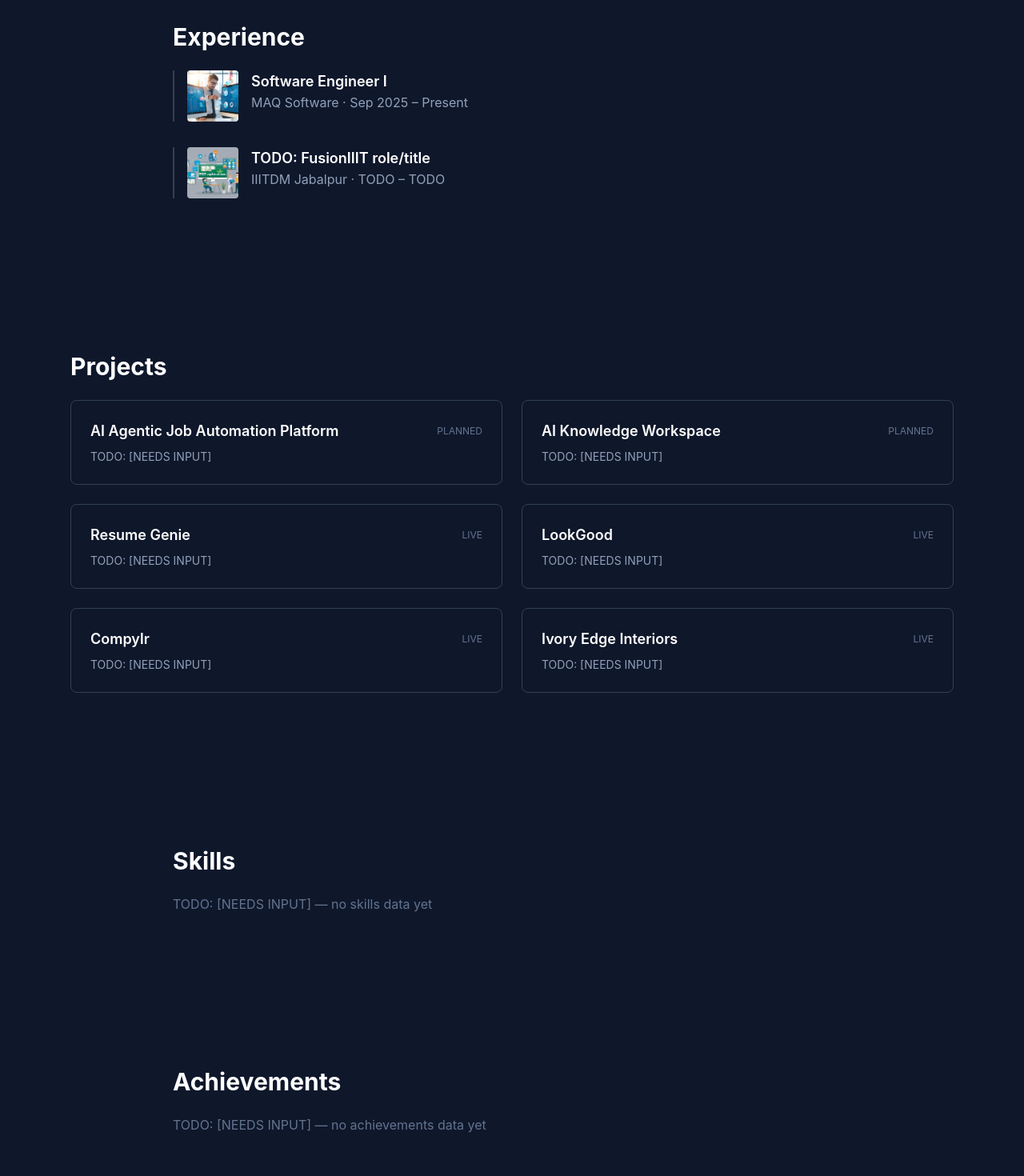
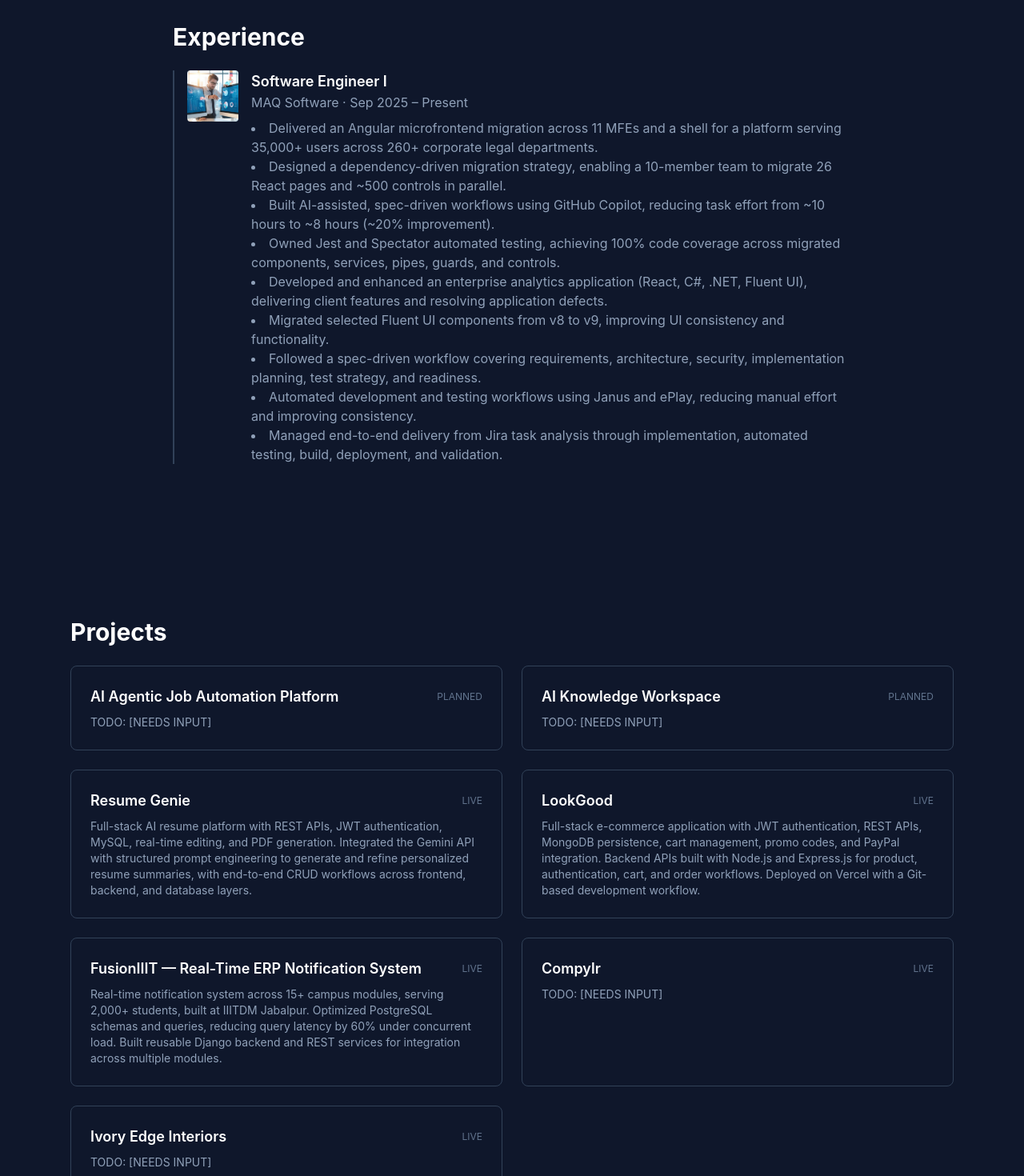
Before and after one commit to afsheen1604/my-portfolio, a React (Vite) app: page / in a window 1280 px wide. Shown: the part 1330-2800 px from the top of the page at 80% size. Built offline with nearby package versions, Linux system fonts and the light colour scheme.

Commit message:
feat: populate data files with real resume content

```diff
--- a/src/components/sections/Contact.tsx
+++ b/src/components/sections/Contact.tsx
@@ -2,9 +2,16 @@
   return (
     <section id="contact" className="py-24 px-6 max-w-4xl mx-auto text-center">
       <h2 className="text-3xl font-bold text-white mb-6">Contact</h2>
-      <p className="text-slate-400">
-        {/* TODO: [NEEDS INPUT] — email, LinkedIn, GitHub links */}
-      </p>
+      <div className="flex flex-col items-center gap-2 text-slate-400">
+        <a
+          href="mailto:shaiknidaafsheen@gmail.com"
+          className="hover:text-white transition-colors"
+        >
+          shaiknidaafsheen@gmail.com
+        </a>
+        <span>+91 9296109205</span>
+        {/* TODO: [NEEDS INPUT] — real LinkedIn and GitHub profile URLs */}
+      </div>
     </section>
   );
 }
--- a/src/components/sections/Home.tsx
+++ b/src/components/sections/Home.tsx
@@ -13,8 +13,7 @@
       />
       <div className="text-center">
         <h1 className="text-5xl font-bold text-white mb-4">
-          {/* TODO: [NEEDS INPUT] — your name */}
-          Your Name
+          Shaik Nida Afsheen
         </h1>
         <p className="text-xl text-slate-400">
           Software Engineer — AI & Agentic Systems • Full Stack • Frontend
--- a/src/data/achievements.ts
+++ b/src/data/achievements.ts
@@ -1,5 +1,17 @@
 import type { AchievementItem } from "../types"
 
 export const achievements: AchievementItem[] = [
-  // TODO: [NEEDS INPUT] — populate real achievements
+  {
+    title: "Google Girl Hackathon 2023 — Semi-Finalist",
+    description: "Top 2.5% out of 26,000+ participants nationwide.",
+  },
+  {
+    title: "Competitive Programming",
+    description:
+      "1,000+ problems solved across platforms — LeetCode (1638 rating), Codeforces (957), CodeChef (2★).",
+  },
+  {
+    title: "GATE 2025",
+    description: "AIR 6777 in Computer Science & Engineering.",
+  },
 ]
--- a/src/data/experience.ts
+++ b/src/data/experience.ts
@@ -6,18 +6,18 @@
     company: "MAQ Software",
     startDate: "Sep 2025",
     endDate: "Present",
+    location: "Hyderabad, India",
     description: [
-      // TODO: [NEEDS INPUT] — add real responsibilities/bullet points
+      "Delivered an Angular microfrontend migration across 11 MFEs and a shell for a platform serving 35,000+ users across 260+ corporate legal departments.",
+      "Designed a dependency-driven migration strategy, enabling a 10-member team to migrate 26 React pages and ~500 controls in parallel.",
+      "Built AI-assisted, spec-driven workflows using GitHub Copilot, reducing task effort from ~10 hours to ~8 hours (~20% improvement).",
+      "Owned Jest and Spectator automated testing, achieving 100% code coverage across migrated components, services, pipes, guards, and controls.",
+      "Developed and enhanced an enterprise analytics application (React, C#, .NET, Fluent UI), delivering client features and resolving application defects.",
+      "Migrated selected Fluent UI components from v8 to v9, improving UI consistency and functionality.",
+      "Followed a spec-driven workflow covering requirements, architecture, security, implementation planning, test strategy, and readiness.",
+      "Automated development and testing workflows using Janus and ePlay, reducing manual effort and improving consistency.",
+      "Managed end-to-end delivery from Jira task analysis through implementation, automated testing, build, deployment, and validation.",
     ],
-  },
-  {
-    role: "TODO: FusionIIIT role/title",
-    company: "IIITDM Jabalpur",
-    startDate: "TODO",
-    endDate: "TODO",
-    description: [
-      // NOTE: confirm wording — was this a fork/contribution to an
-      // existing Django project, not independently built? Word carefully.
-    ],
+    technologies: ["Angular", "React", "Jest", "Spectator", "C#", ".NET", "Fluent UI"],
   },
 ]
--- a/src/data/projects.ts
+++ b/src/data/projects.ts
@@ -15,15 +15,24 @@
   },
   {
     title: "Resume Genie",
-    description: "", // TODO: [NEEDS INPUT]
-    status: "live", // confirm actual status
-    technologies: [],
+    description:
+      "Full-stack AI resume platform with REST APIs, JWT authentication, MySQL, real-time editing, and PDF generation. Integrated the Gemini API with structured prompt engineering to generate and refine personalized resume summaries, with end-to-end CRUD workflows across frontend, backend, and database layers.",
+    status: "live",
+    technologies: ["React", "Strapi CMS", "MySQL", "Gemini API"],
   },
   {
     title: "LookGood",
-    description: "", // TODO: [NEEDS INPUT]
-    status: "live", // confirm actual status
-    technologies: [],
+    description:
+      "Full-stack e-commerce application with JWT authentication, REST APIs, MongoDB persistence, cart management, promo codes, and PayPal integration. Backend APIs built with Node.js and Express.js for product, authentication, cart, and order workflows. Deployed on Vercel with a Git-based development workflow.",
+    status: "live",
+    technologies: ["React", "Node.js", "Express.js", "MongoDB"],
+  },
+  {
+    title: "FusionIIIT — Real-Time ERP Notification System",
+    description:
+      "Real-time notification system across 15+ campus modules, serving 2,000+ students, built at IIITDM Jabalpur. Optimized PostgreSQL schemas and queries, reducing query latency by 60% under concurrent load. Built reusable Django backend and REST services for integration across multiple modules.",
+    status: "live",
+    technologies: ["Django", "PostgreSQL", "JavaScript", "Semantic UI"],
   },
   {
     title: "Compylr",
--- a/src/data/skills.ts
+++ b/src/data/skills.ts
@@ -1,5 +1,11 @@
 import type { SkillCategory } from "../types"
 
 export const skills: SkillCategory[] = [
-  // TODO: [NEEDS INPUT] — populate real skill categories/lists
+  { category: "Languages", skills: ["C++", "JavaScript", "TypeScript", "Java", "SQL"] },
+  { category: "Frontend", skills: ["Angular", "React", "Tailwind CSS", "HTML/CSS"] },
+  { category: "Backend", skills: ["Node.js", "Express.js", "Django", "REST APIs"] },
+  { category: "Databases", skills: ["PostgreSQL", "MySQL", "MongoDB"] },
+  { category: "AI & Tools", skills: ["Prompt Engineering", "GitHub Copilot", "Gemini API", "Power BI", "Jest", "Postman"] },
+  { category: "Cloud & DevOps", skills: ["Azure", "Git", "GitHub", "CI/CD"] },
+  { category: "Core CS", skills: ["Data Structures & Algorithms", "OOP", "DBMS", "Operating Systems", "System Design"] },
 ]
```
